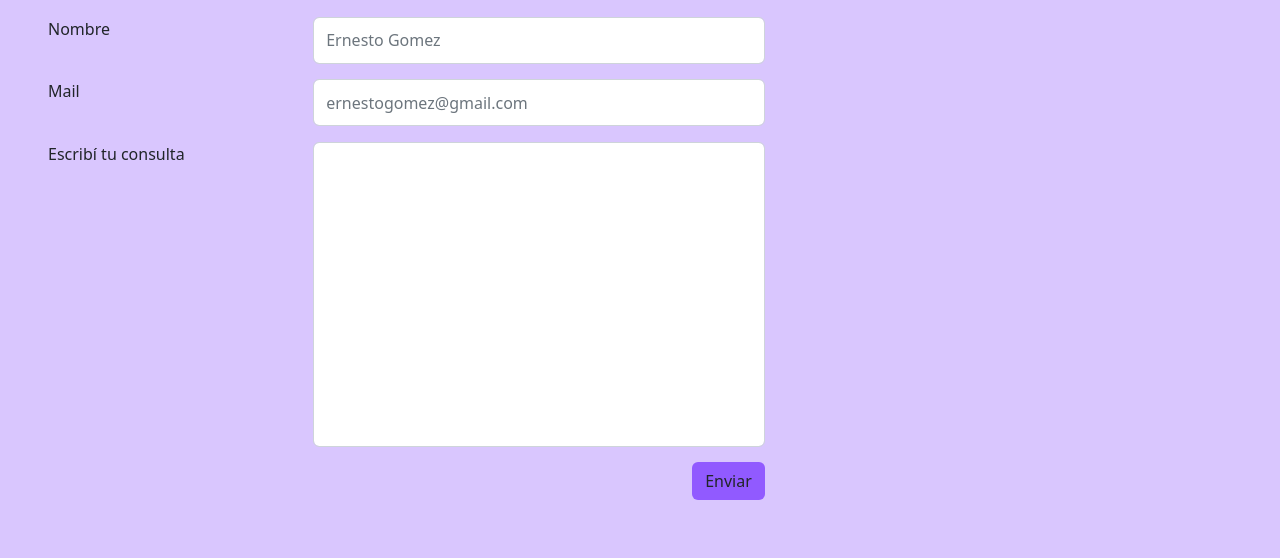
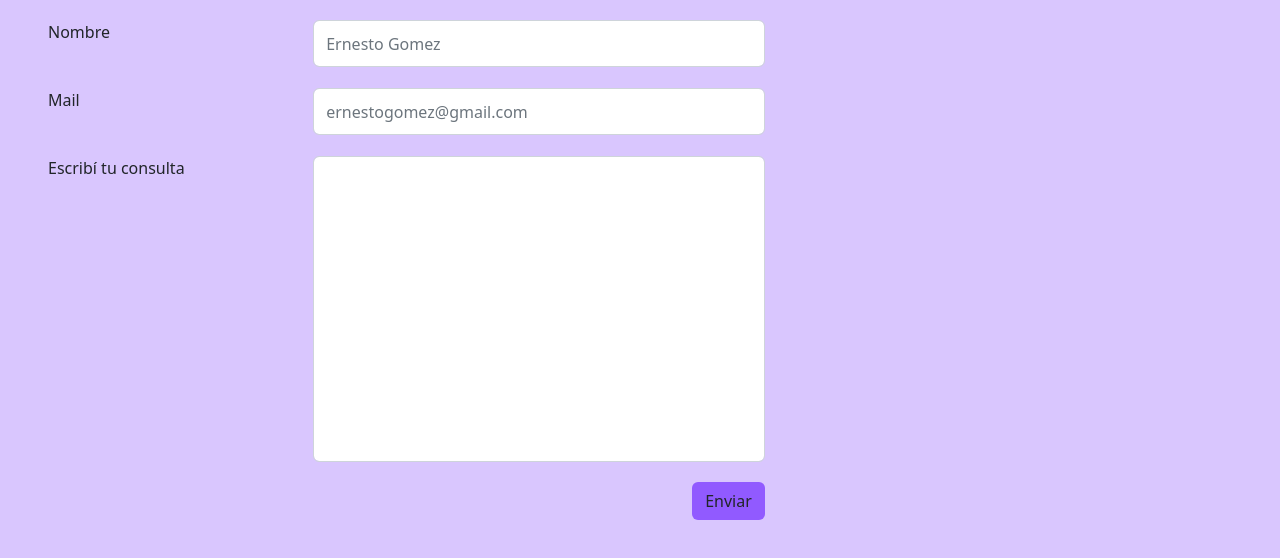
Before and after one commit to FedeAzpeitia/PFAzpeitia, a plain HTML site: page pages/support.html in a window 1280 px wide. Shown: the part 242-800 px from the top of the page. Drawn offline with nearby package versions, Linux system fonts and the light colour scheme.

Commit message:
correccion final

```diff
--- a/css/styles.css
+++ b/css/styles.css
@@ -151,7 +151,7 @@ footer a{
     flex-direction: column;
     justify-content: space-evenly;
     align-items: flex-start;
-    gap: 1.5rem;
+    gap: 2rem;
 }
 
 .support-name{
```
